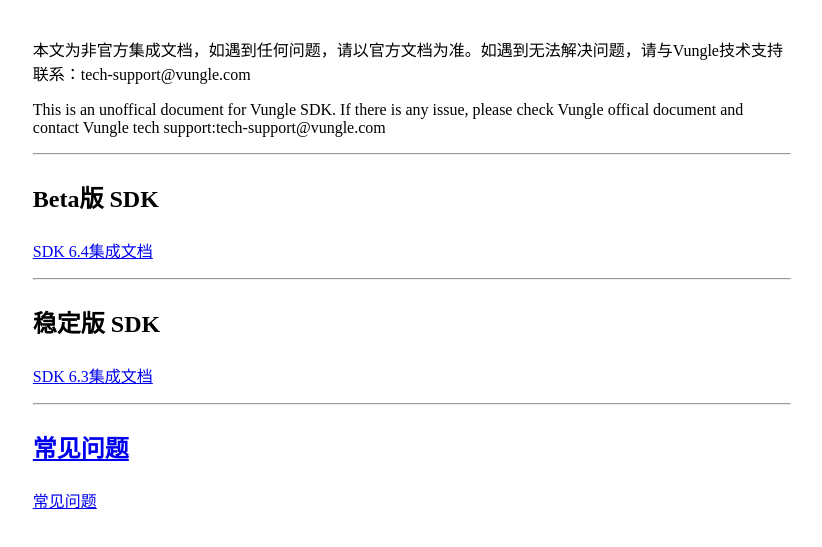
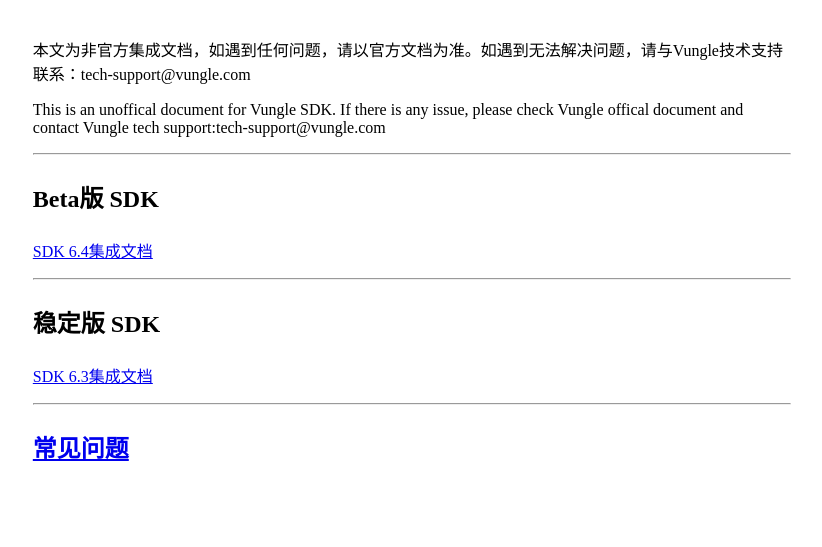
Before and after one commit to vincentyao2016/vincentyao2016.github.io, a plain HTML site: page index.html in a window 1280 px wide. Shown: the part 109-656 px from the top of the page, without its empty margins (228-1050 px from the left). Drawn offline with Linux system fonts and the light colour scheme.

Commit message:
fix link issue

```diff
--- a/index.html
+++ b/index.html
@@ -20,8 +20,7 @@
             <p class="h2">稳定版 SDK</p>
             <p class="content"><a href="./6.3/index.html">SDK 6.3集成文档</a</p>
             <hr />
-            <p class="h2">常见问题</p>
-            <p class="content"><a href="./faq/index.html">常见问题</a></p>
+            <p class="h2"><a href="./faq/index.html">常见问题</a></p>
         </div>
     </div>
     <div class="footer">
```
